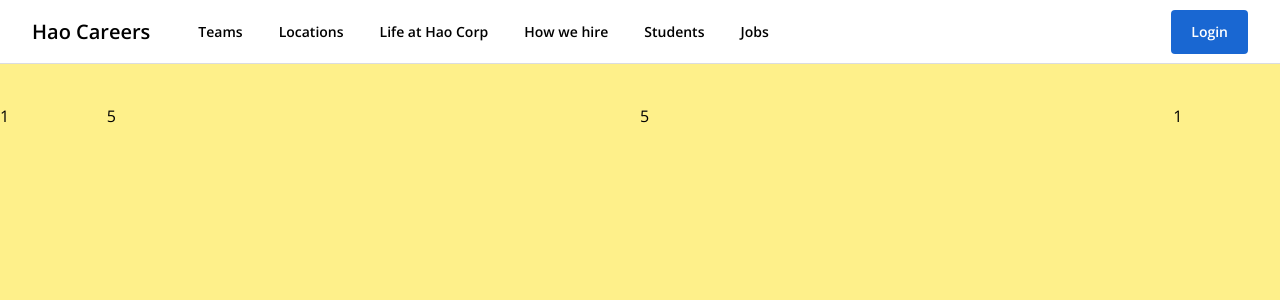
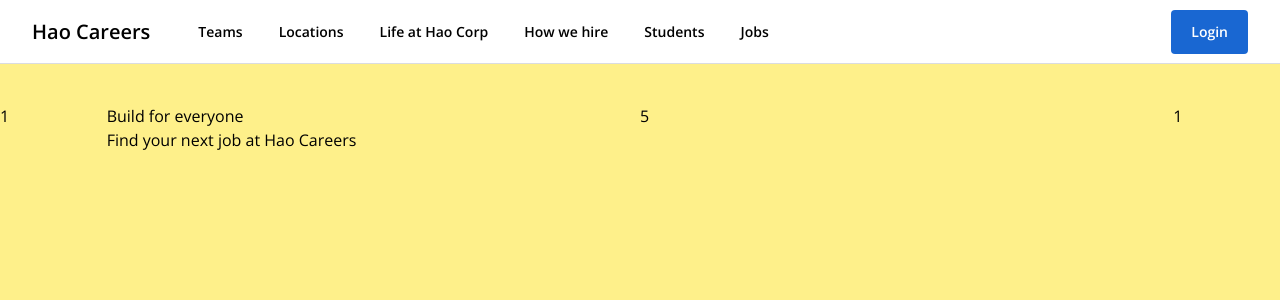
Before and after one commit to mmkrty/ud-vue-master-job-search, a Vue app: page / in a window 1280 px wide. Shown: the top 300 px of the page. Built offline with nearby package versions, Linux system fonts and the light colour scheme.

Commit message:
initiate headline component, use life cycle hook

```diff
--- /dev/null
+++ b/src/components/TheHeadline.vue
@@ -0,0 +1,20 @@
+<template>
+  <section>
+    <h1>Build for everyone</h1>
+    <h2>Find your next job at Hao Careers</h2>
+  </section>
+</template>
+
+<script>
+export default {
+  name: "TheHeadline",
+  data() {
+    return {
+      sample: "This is a sample",
+    };
+  },
+  created() {
+    console.log("TheHeadline created, look: ", this.sample);
+  },
+};
+</script>
--- a/src/components/TheHero.vue
+++ b/src/components/TheHero.vue
@@ -4,7 +4,9 @@
       <div class="grid grid-cols-12">
         <div class="col-span-1 col-start-1 border-blue-700">1</div>
 
-        <div class="col-span-5 col-start-2 border-blue-700">5</div>
+        <div class="col-span-5 col-start-2 border-blue-700">
+          <the-headline />
+        </div>
 
         <div class="col-span-5 col-start-7 border-blue-700">5</div>
 
@@ -15,7 +17,12 @@
 </template>
 
 <script>
+import TheHeadline from "./TheHeadLine.vue";
+
 export default {
   name: "TheHero",
+  components: {
+    TheHeadline,
+  },
 };
 </script>
```
